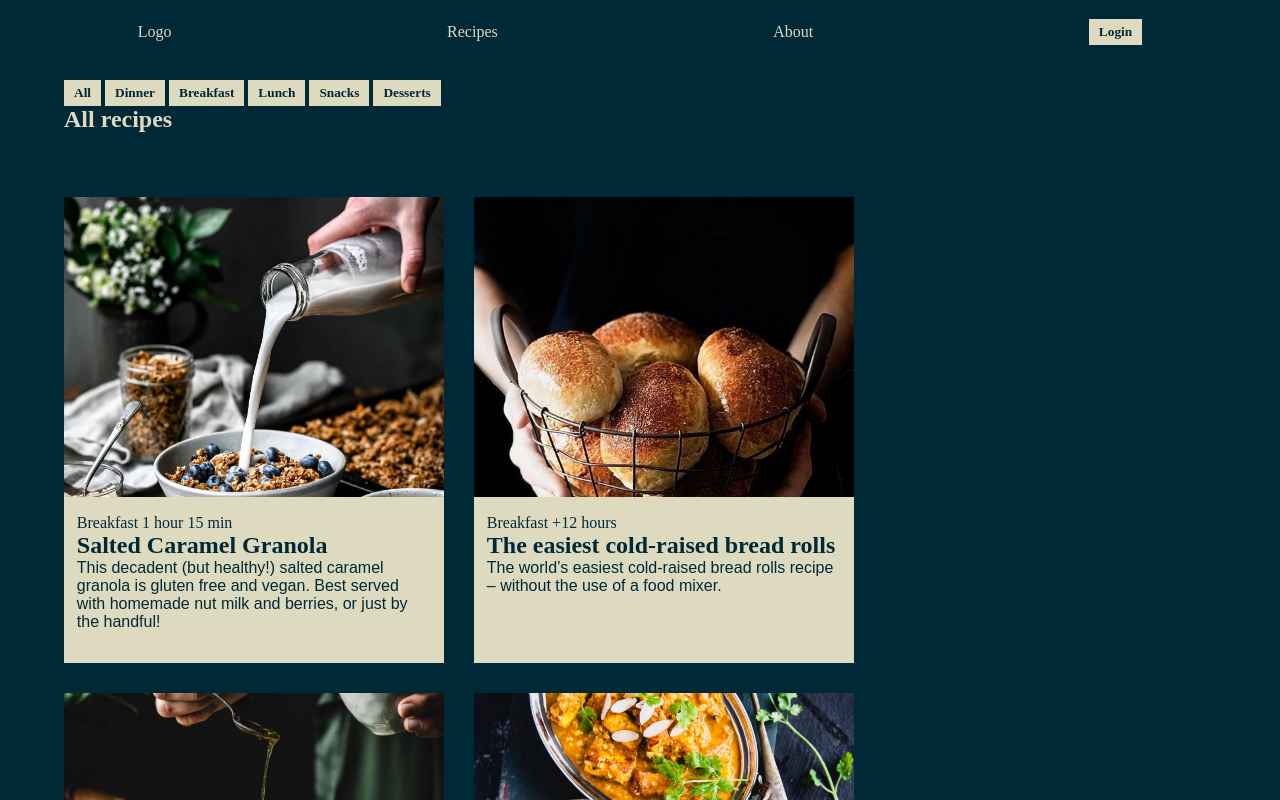
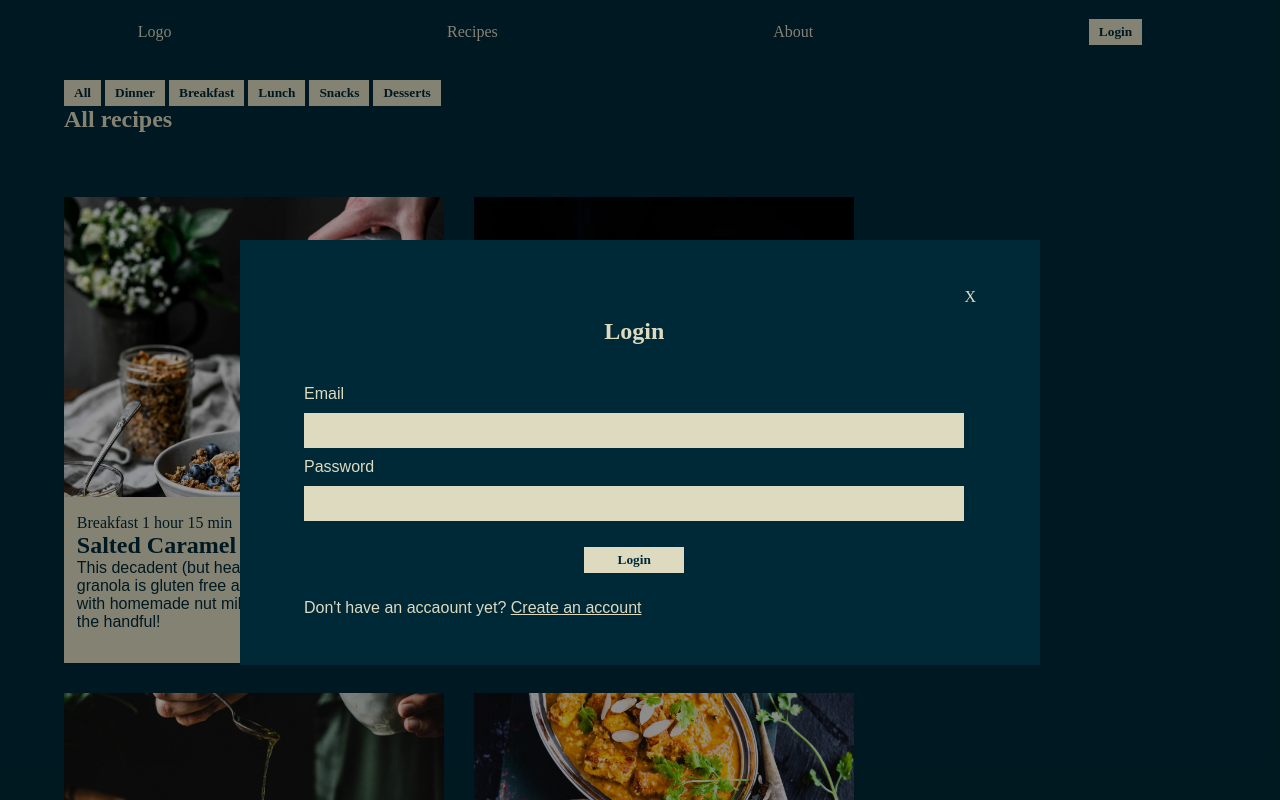
Before and after one commit to caro3896/Carolines-Kitchen, a plain HTML site: page recipes.html in a window 1280 px wide. Both pictures are taken after a click on the button "Login". Shown: the top 800 px of the page. Drawn offline with Linux system fonts and the light colour scheme.

Commit message:
login modal

```diff
--- a/recipes.html
+++ b/recipes.html
@@ -12,12 +12,23 @@
         <a href="index.html">Logo</a>
         <a href="recipes.html">Recipes</a>
         <a href="about.html">About</a>
-        <button>Login</button>
+        <button id="login_btn">Login</button>
     </nav>
 
-    <!-- <div id="login_modal">
-        <form action=""></form>
-    </div> -->
+    <div id="login_modal" class="hidden">
+        <div id="modal_wrapper">
+            <div id="close_modal">X</div>
+            <form action="">
+                <h2>Login</h2>
+                <label for="email">Email</label>
+                <input type="email" name="email">
+                <label for="password">Password</label>
+                <input type="password">
+                <button>Login</button>
+                <p>Don't have an accaount yet? <span>Create an account</span></p>
+            </form>
+        </div>
+    </div>
 
     <main id="recipes_page">
         <section id="filtering">
@@ -52,4 +63,5 @@
 
 </body>
 <script src="recipes_script.js"></script>
+<script src="script.js"></script>
 </html>
--- /dev/null
+++ b/script.js
@@ -0,0 +1,14 @@
+window.addEventListener("DOMContentLoaded", start);
+
+function start(){
+    console.log("test")
+    document.querySelector("#login_btn").addEventListener("click", () =>{
+        console.log("modal")
+        document.querySelector("#login_modal").classList.toggle("hidden");
+    })
+
+    document.querySelector("#close_modal").addEventListener("click", () =>{
+        console.log("modal")
+        document.querySelector("#login_modal").classList.toggle("hidden");
+    })
+}
--- a/style.css
+++ b/style.css
@@ -62,10 +62,6 @@ nav{
     z-index: 2;
 }
 
-nav button {
-
-}
-
 /* LOGIN MODAL */
 
 #login_modal{
@@ -86,6 +82,7 @@ nav button {
     padding: 20px;
     width: 80%;
     padding: 3rem 4rem;
+    max-width: 800px;
 }
 
 #modal_wrapper #close_modal {
@@ -117,6 +114,10 @@ nav button {
 
 #modal_wrapper form span {
     text-decoration: underline;
+}
+
+.hidden{
+    display: none;
 }
 
 /* FRONT PAGE */
```
Also changed, not shown: index.html (+4 -3 lines), recipe.html (+24 -0 lines).
